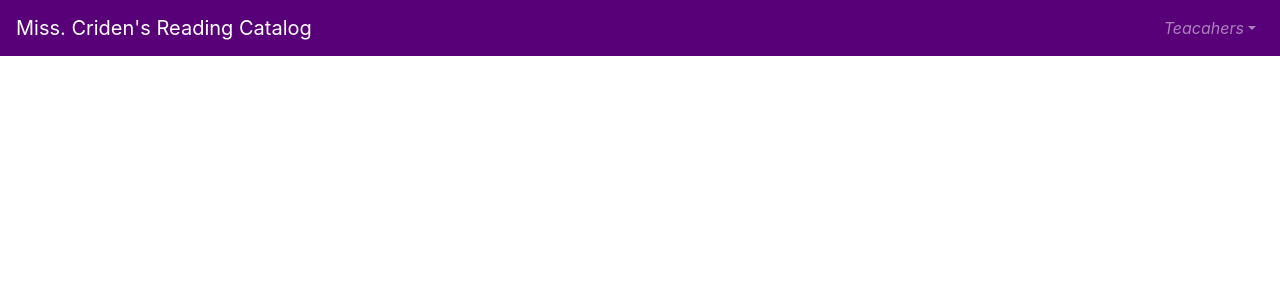
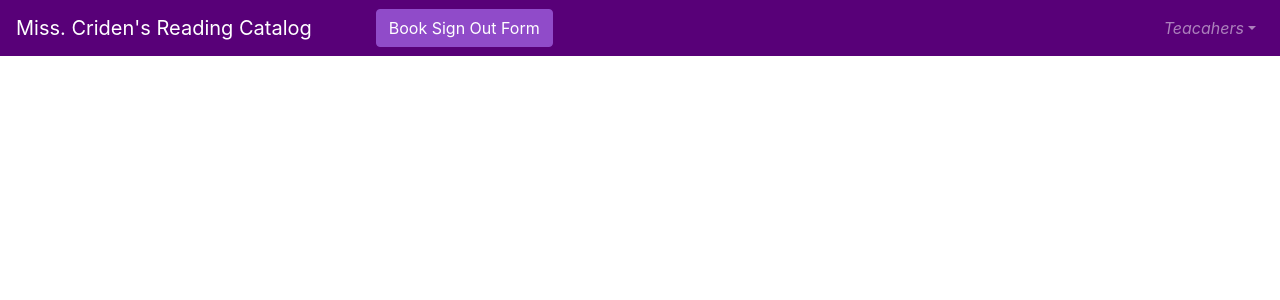
Before and after one commit to louismot/lc-book-catalog, a Vue app: page / in a window 1280 px wide. Shown: the top 300 px of the page. Built offline with nearby package versions, Linux system fonts and the light colour scheme; no server answers.

Commit message:
Created sign out form for books

```diff
--- a/src/components/Navbar.vue
+++ b/src/components/Navbar.vue
@@ -6,9 +6,14 @@
       <b-navbar-toggle target="nav-collapse"></b-navbar-toggle>
 
       <b-collapse id="nav-collapse" is-nav>
-        <b-navbar-nav>
+        <b-navbar-nav class="ml-5">
 <!--          <b-nav-item href="#">Admin</b-nav-item>-->
-<!--          <b-nav-item href="#" disabled>Disabled</b-nav-item>-->
+          <b-button v-b-modal.signout-book style="background-color: #904bc9; border-color: #904bc9">Book Sign Out Form</b-button>
+          <b-modal id="signout-book" title="Sign Out" ok-title="Enter">
+            <b-form-input v-model="bookTitle" placeholder="Enter The Book's Title:"></b-form-input>
+            <b-form-input v-model="bookAuthor" placeholder="Enter The Author's Name:"></b-form-input>
+            <b-form-input v-model="bookDate" placeholder="Enter Today's Date:"></b-form-input>
+          </b-modal>
         </b-navbar-nav>
 
         <!-- Search bar -->
@@ -23,9 +28,9 @@
             <template v-slot:button-content>
               <em>Teacahers</em>
             </template>
+
+            <!--            Login prompt-->
             <b-dropdown-item v-b-modal.login-prompt>Sign In</b-dropdown-item>
-
-<!--            Login prompt-->
             <b-modal id="login-prompt" title="Teacher Login" ok-title="Enter">
               <b-form-input v-model="username" placeholder="Enter Username:"></b-form-input>
               <b-form-input v-model="password" placeholder="Enter Password:"></b-form-input>
@@ -44,7 +49,10 @@ export default {
   data() {
     return {
       username: '',
-      password: ''
+      password: '',
+      bookTitle: '',
+      bookAuthor: '',
+      bookDate: ''
     }
   }
 }
@@ -57,4 +65,5 @@ export default {
   background-color: #580078!important;
 }
 
+
 </style>
```
